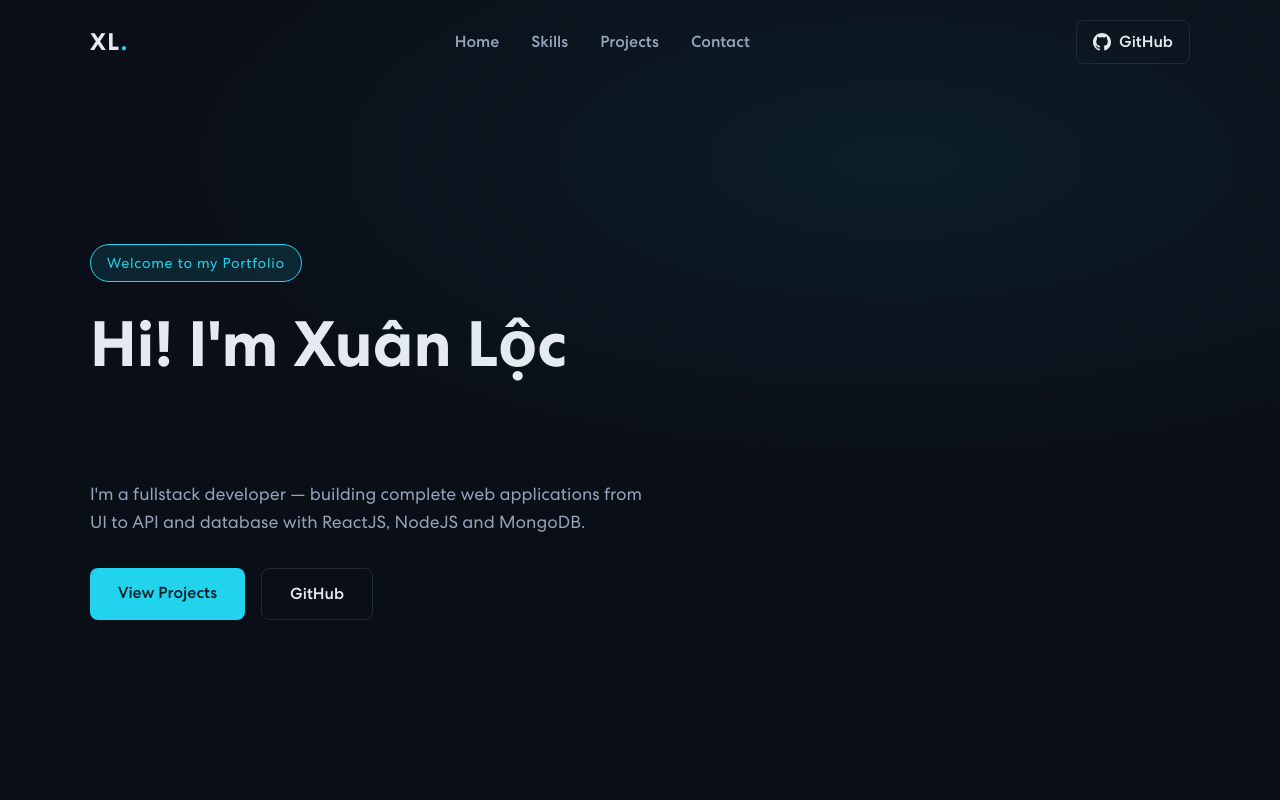
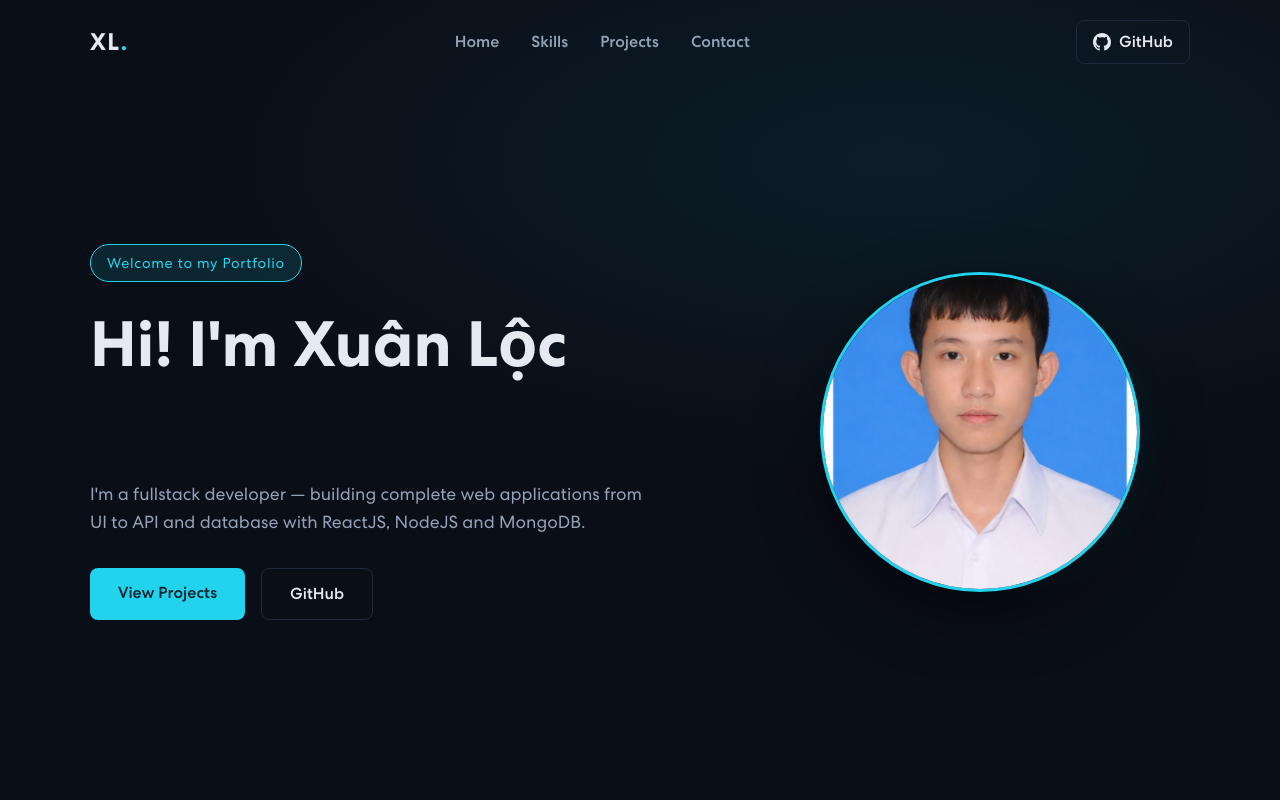
Before and after one commit to locphamxuan/XuanLoc_Portfolio, a React (Create React App) app: page / in a window 1280 px wide. Shown: the top 800 px of the page. Built offline with nearby package versions, Linux system fonts and the light colour scheme.

Commit message:
Add portrait photo to Hero section
Adds an optimized portrait image and a two-column Hero layout
(copy left, photo right in a glowing circular frame) that
collapses to a single column on smaller screens.

```diff
--- a/src/App.css
+++ b/src/App.css
@@ -170,6 +170,41 @@ a {
   background:
     radial-gradient(ellipse 60% 40% at 70% 20%, rgba(34, 211, 238, 0.08), transparent),
     var(--bg);
+}
+
+.hero-inner {
+  display: grid;
+  grid-template-columns: 1.2fr 0.8fr;
+  align-items: center;
+  gap: 3rem;
+}
+
+.hero-portrait {
+  position: relative;
+  display: flex;
+  justify-content: center;
+}
+
+.hero-portrait img {
+  position: relative;
+  z-index: 1;
+  width: min(320px, 70vw);
+  height: min(320px, 70vw);
+  object-fit: cover;
+  border-radius: 50%;
+  border: 3px solid var(--accent);
+  box-shadow: 0 20px 60px rgba(0, 0, 0, 0.5);
+}
+
+.hero-portrait-glow {
+  position: absolute;
+  inset: 10% 10% auto auto;
+  width: min(320px, 70vw);
+  height: min(320px, 70vw);
+  border-radius: 50%;
+  background: radial-gradient(circle, rgba(34, 211, 238, 0.35), transparent 70%);
+  filter: blur(10px);
+  transform: translate(6%, -6%);
 }
 
 .hero-tagline {
@@ -381,6 +416,21 @@ a {
 }
 
 /* ===== Responsive ===== */
+@media (max-width: 900px) {
+  .hero-inner {
+    grid-template-columns: 1fr;
+    text-align: center;
+  }
+
+  .hero-portrait {
+    order: -1;
+  }
+
+  .hero-actions {
+    justify-content: center;
+  }
+}
+
 @media (max-width: 640px) {
   .navbar-links {
     display: none;
--- a/src/components/Hero.js
+++ b/src/components/Hero.js
@@ -1,6 +1,7 @@
 import { useEffect, useState } from "react";
 import TrackVisibility from "react-on-screen";
 import "animate.css";
+import portrait from "../assets/images/portrait.jpg";
 
 const ROLES = ["Fullstack Developer", "Frontend Developer", "Backend Developer"];
 const GITHUB_URL = "https://github.com/locphamxuan";
@@ -37,10 +38,10 @@ export const Hero = () => {
 
   return (
     <section className="hero" id="home">
-      <div className="container">
+      <div className="container hero-inner">
         <TrackVisibility partialVisibility>
           {({ isVisible }) => (
-            <div className={isVisible ? "animate__animated animate__fadeIn" : ""}>
+            <div className={isVisible ? "hero-copy animate__animated animate__fadeIn" : "hero-copy"}>
               <span className="hero-tagline">Welcome to my Portfolio</span>
               <h1>
                 {"Hi! I'm Xuân Lộc"}
@@ -68,6 +69,20 @@ export const Hero = () => {
             </div>
           )}
         </TrackVisibility>
+        <TrackVisibility partialVisibility>
+          {({ isVisible }) => (
+            <div className={isVisible ? "hero-portrait animate__animated animate__fadeIn" : "hero-portrait"}>
+              <div className="hero-portrait-glow" aria-hidden="true" />
+              <img
+                src={portrait}
+                alt="Portrait of Phạm Xuân Lộc"
+                width="360"
+                height="360"
+                fetchPriority="high"
+              />
+            </div>
+          )}
+        </TrackVisibility>
       </div>
     </section>
   );
```
Also changed, not shown: src/assets/images/portrait.jpg (added).
